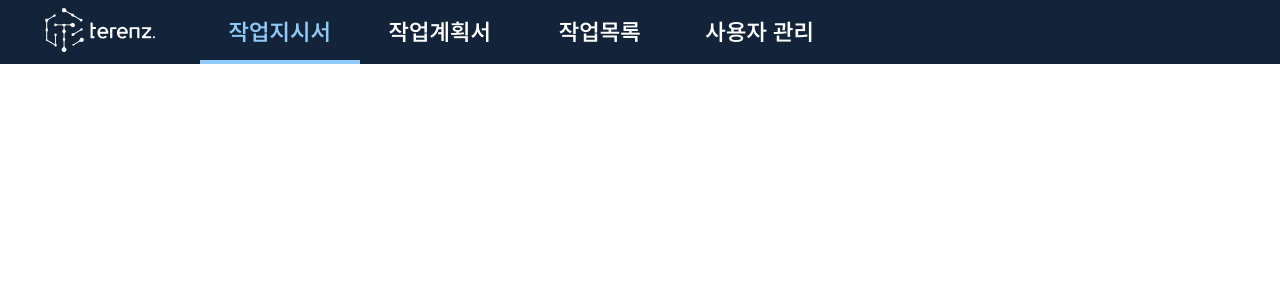
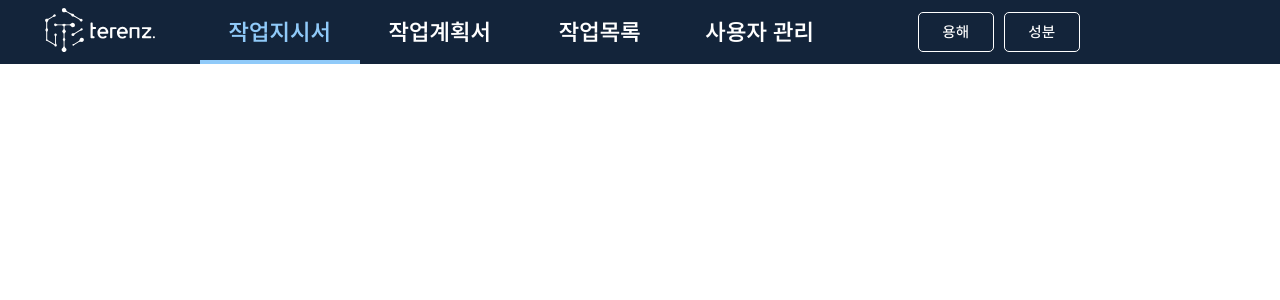
Before and after one commit to Ajrdn/bistep-smart-factory-components, a React (Create React App) app: page / in a window 1280 px wide. Shown: the top 300 px of the page. Built offline with nearby package versions, Linux system fonts and the light colour scheme.

Commit message:
Design: Update button font style

```diff
--- a/src/components/PageHeader/PageHeaderRight/PageRouterButton.tsx
+++ b/src/components/PageHeader/PageHeaderRight/PageRouterButton.tsx
@@ -12,8 +12,11 @@ const RouterButton = styled(Button)<RouterButtonProps>(({ activated }) => ({
   width: '76px',
   height: '40px',
   color: activated ? '#90CAF9' : '#FFFFFF',
-  borderColor: activated ? '#90CAF9' : '#FFFFFF',
+  border: `1px solid ${activated ? '#90CAF9' : '#FFFFFF'}`,
   borderRadius: '5px',
+  fontSize: '15px',
+  fontFamily: 'Pretendard',
+  fontWeight: 500,
 }))
 
 
@@ -30,7 +33,7 @@ function PageRouterButton(props: PageRouterButtonProps) {
       activated={props.activated}
       onClick={props.router}
     >
-      {props.activated}
+      {props.name}
     </RouterButton>
   )
 }
```
